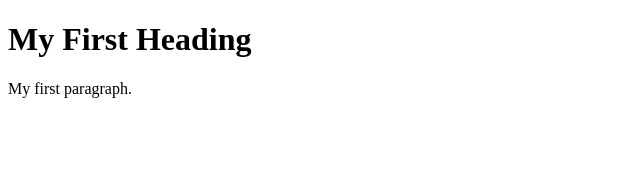
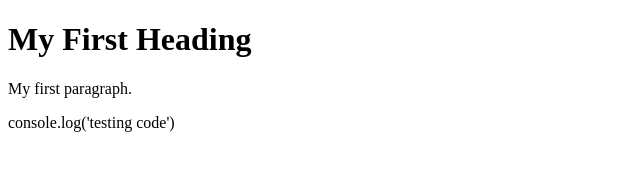
Before and after one commit to ArockiaDavid/samplehtmlcode, a plain HTML site: page index.html in a window 1280 px wide. Shown: the whole page, without its empty margins (0-640 px from the left). Drawn offline with Linux system fonts and the light colour scheme.

Commit message:
Update index.html

```diff
--- a/index.html
+++ b/index.html
@@ -4,6 +4,7 @@
 
 <h1>My First Heading</h1>
 <p>My first paragraph.</p>
+ console.log('testing code')
 
 </body>
 </html>
```
